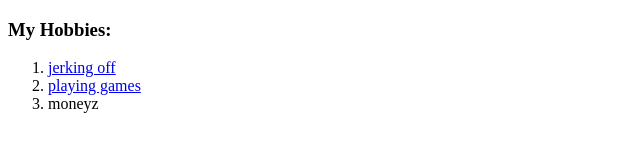
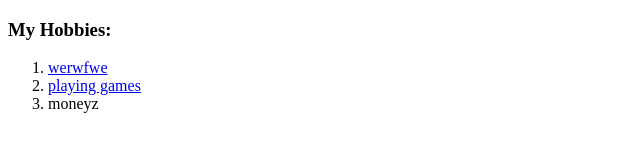
Before and after one commit to stoadhalld/cv, a plain HTML site: page hobbies.html in a window 1280 px wide. Shown: the full height of the page, 0-640 px from the left. Drawn offline with Linux system fonts and the light colour scheme.

Commit message:
Add files via upload

```diff
--- a/hobbies.html
+++ b/hobbies.html
@@ -7,7 +7,7 @@
   <body>
     <h3> My Hobbies:</h3>
     <ol>
-      <li><a href="http://www.google.com">jerking off</a></li>
+      <li><a href="http://www.google.com">werwfwe</a></li>
       <li><a href="https://www.youtube.com/watch?v=nS0rHSkH2Yg"> playing games </a></li>
       <li>moneyz</li>
     </ol>
```
